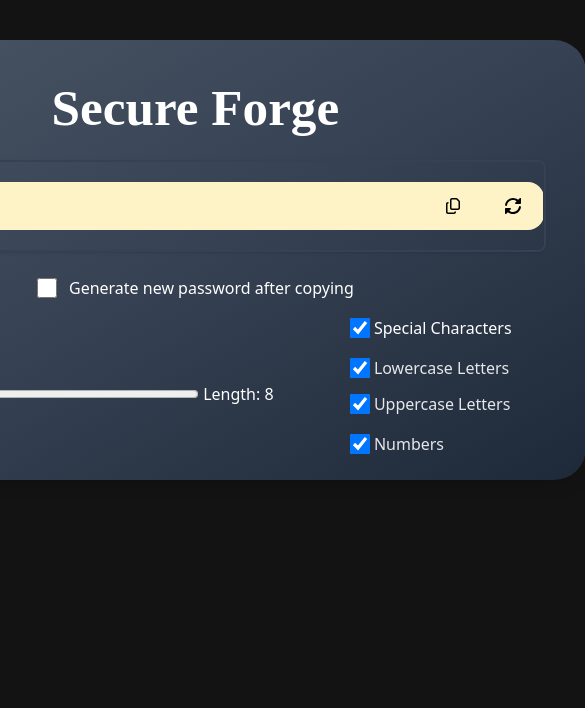
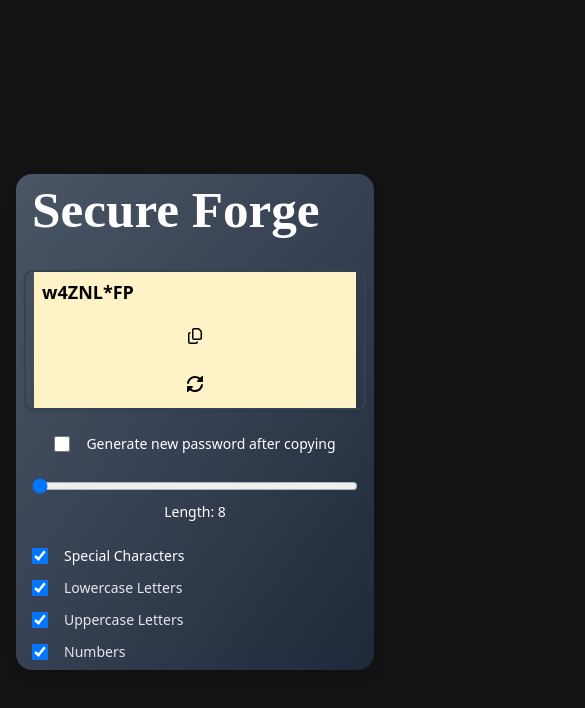
Before and after one commit to ritujha19/password-generator, a React (Vite) app: page / in a window 390 px wide. Shown: the top 708 px of the page, 585 px wide, since content can reach past the window. Built offline with nearby package versions, Linux system fonts and the light colour scheme.

Commit message:
making responsive

```diff
--- a/src/App.jsx
+++ b/src/App.jsx
@@ -18,24 +18,21 @@ function App() {
 
   useEffect(() => {
     AOS.init({
-      duration: 700, // duration of animation in ms
-      once: false, // only animate once
-      easing: "ease-out-cubic", // easing type
+      duration: 700,
+      once: false,
+      easing: "ease-out-cubic",
     });
   }, []);
 
-
-  // Copy password to clipboard
   const copyToClipboard = () => {
     navigator.clipboard.writeText(password);
     setShowToast(true);
     setTimeout(() => setShowToast(false), 800);
-    if(autoGenerateOnCopy){
+    if (autoGenerateOnCopy) {
       passwordGenerator();
     }
   };
 
-  // Toggle rotation by 90 degrees on each click
   const handleClick = () => {
     passwordGenerator();
     setRotated((prev) => !prev);
@@ -64,32 +61,34 @@ function App() {
 
   return (
     <>
-      <div className="flex items-center justify-center my-10">
+      <div className="w-full max-w-full box-border px-2 sm:px-6 md:px-10 overflow-x-auto min-h-screen flex items-center justify-center">
         <div
-          className="w-4xl h-110 p-10 text-center bg-gradient-to-br from-gray-600 via-gray-700 to-gray-800  rounded-4xl shadow-lg dark:shadow-xl transition-all duration-300"
+          className="w-full max-w-2xl mx-2 sm:mx-5 p-2 sm:p-8 bg-gradient-to-br from-gray-600 via-gray-700 to-gray-800 rounded-2xl shadow-lg transition-all duration-300"
           data-aos="zoom-out"
         >
           <div data-aos="fade-up" data-aos-delay="600">
-            <h1 className="text-4xl pb-4 text-white font-bold mb-2">
+            <h1 className="text-2xl sm:text-3xl md:text-4xl pb-4 text-white font-bold mb-4 px-2 sm:px-0">
               Secure Forge
             </h1>
-            <div className="flex shadow border-2 border-gray-700 rounded-lg overflow-hidden mb-6 items-center justify-center">
+
+            {/* Password Display */}
+            <div className="flex flex-col md:flex-row flex-wrap w-full shadow border-2 border-gray-700 rounded-lg overflow-hidden mb-6 px-2 justify-center bg-opacity-90">
               <input
                 type="text"
                 value={password}
-                className="w-xl h-12 text-black bg-amber-100 dark:bg-amber-100 my-5 rounded-l-2xl p-3 text-2xl font-semibold"
+                className="flex-1 h-12 text-black bg-amber-100 p-2 sm:p-4 text-lg sm:text-2xl font-semibold md:rounded-l-2xl"
                 placeholder="Password"
                 readOnly
               />
               <button
                 onClick={copyToClipboard}
-                className="h-12 text-black bg-amber-100 cursor-pointer"
+                className="h-12 px-2 sm:px-6 text-black bg-amber-100 flex items-center justify-center"
               >
                 <FontAwesomeIcon icon={faCopy} />
               </button>
               <button
                 onClick={handleClick}
-                className="h-12 text-black bg-amber-100 rounded-r-2xl"
+                className="h-12 px-2 sm:px-6 text-black bg-amber-100 flex items-center justify-center md:rounded-r-2xl"
               >
                 <FontAwesomeIcon
                   icon={faRotate}
@@ -100,89 +99,86 @@ function App() {
                 />
               </button>
             </div>
-            <div className="flex items-center gap-1 mb-4 justify-center">
+
+            {/* Auto-generate on copy */}
+            <div className="flex items-center gap-2 mb-6 justify-center text-sm sm:text-base px-2 sm:px-0">
               <input
                 type="checkbox"
                 checked={autoGenerateOnCopy}
-    onChange={() => setAutoGenerateOnCopy(prev => !prev)}
-    className="h-5 w-5 rounded-md cursor-pointer"
+                onChange={() => setAutoGenerateOnCopy((prev) => !prev)}
+                className="h-4 w-4 sm:h-5 sm:w-5 rounded-md cursor-pointer mr-2"
                 id="autoGenCopy"
               />
-  <label htmlFor="autoGenCopy" className="text-white text-center pl-2">
+              <label htmlFor="autoGenCopy" className="text-white">
                 Generate new password after copying
               </label>
             </div>
 
-            <div className="flex gap-x-2 text-l flex-row justify-around items-center">
-              <div className="flex items-center gap-1">
+            {/* Options */}
+            <div className="flex flex-col md:flex-row gap-6 md:gap-8 justify-between items-stretch px-2 sm:px-0">
+              {/* Length Slider */}
+              <div className="flex flex-col items-center md:items-start gap-2 md:w-1/2">
                 <input
                   type="range"
                   min={8}
                   max={100}
-                  className="w-80 cursor-pointer range range-warning"
+                  className="w-full md:w-64 cursor-pointer"
                   value={length}
-                  onChange={(e) => {
-                    setLength(e.target.value);
-                  }}
+                  onChange={(e) => setLength(e.target.value)}
                 />
-                <label htmlFor="length" className="text-white">
+                <label
+                  htmlFor="length"
+                  className="text-white text-sm sm:text-base"
+                >
                   Length: {length}
                 </label>
               </div>
-              <div
-                className="flex gap-x-2 text-l flex-col justify-center"
-              >
-                <div className="flex items-center gap-1 mb-4">
+
+              {/* Character Options */}
+              <div className="flex flex-col gap-3 text-sm sm:text-base items-start md:w-1/2">
+                <div className="flex items-center gap-2">
                   <input
                     type="checkbox"
-                    className="checkbox  h-5 w-5 rounded-2xl"
                     defaultChecked={symAllow}
+                    className="h-4 w-4 sm:h-5 sm:w-5 rounded mr-2"
                     id="symInput"
-                    onChange={() => {
-                      setsymAllow((prev) => !prev);
-                    }}
+                    onChange={() => setsymAllow((prev) => !prev)}
                   />
-                  <label htmlFor="symInput" className="h-6 text-white">
+                  <label htmlFor="symInput" className="text-white">
                     Special Characters
                   </label>
                 </div>
-                <div className="flex items-center gap-1 mb-3">
+                <div className="flex items-center gap-2">
                   <input
                     type="checkbox"
                     defaultChecked={lowCase}
-                    className="checkbox checkbox-warning h-5 w-5 rounded-2xl"
+                    className="h-4 w-4 sm:h-5 sm:w-5 rounded mr-2"
                     id="lowCaseInput"
-                    onChange={() => {
-                      setlowCase((prev) => !prev);
-                    }}
+                    onChange={() => setlowCase((prev) => !prev)}
                   />
-                  <label htmlFor="lowCaseInput" className="h-6 text-gray-200">
+                  <label htmlFor="lowCaseInput" className="text-gray-200">
                     Lowercase Letters
                   </label>
                 </div>
-                <div className="flex items-center gap-1 mb-4">
+                <div className="flex items-center gap-2">
                   <input
                     type="checkbox"
                     defaultChecked={upCase}
-                    className="checkbox checkbox-warning h-5 w-5 rounded-2xl"
+                    className="h-4 w-4 sm:h-5 sm:w-5 rounded mr-2"
                     id="upCaseInput"
-                    onChange={() => {
-                      setupCase((prev) => !prev);
-                    }}
+                    onChange={() => setupCase((prev) => !prev)}
                   />
-                  <label htmlFor="upCaseInput" className="h-6 text-gray-200">
+                  <label htmlFor="upCaseInput" className="text-gray-200">
                     Uppercase Letters
                   </label>
                 </div>
-                <div className="flex items-center gap-1 mb-4">
+                <div className="flex items-center gap-2">
                   <input
                     type="checkbox"
                     defaultChecked={numAllow}
-                    className="checkbox checkbox-warning h-5 w-5 rounded-2xl"
+                    className="h-4 w-4 sm:h-5 sm:w-5 rounded mr-2"
                     id="numberInput"
-                    onChange={() => {
-                      setNumAllow((prev) => !prev);
-                    }}
+                    onChange={() => setNumAllow((prev) => !prev)}
                   />
                   <label htmlFor="numberInput" className="text-gray-200">
                     Numbers
@@ -193,8 +189,10 @@ function App() {
           </div>
         </div>
       </div>
+
+      {/* Toast */}
       {showToast && (
-  <div className="fixed top-15 right-5 bg-gray-800 text-white p-4 rounded-lg shadow-lg transition-opacity duration-300 w-50 h-15 text-center ">
+        <div className="fixed top-4 right-4 bg-gray-800 text-white p-3 rounded-lg shadow-lg transition-opacity duration-300 text-sm sm:text-base">
           Password copied!
         </div>
       )}
```
Lines whose indentation alone changed are shown as unchanged.
